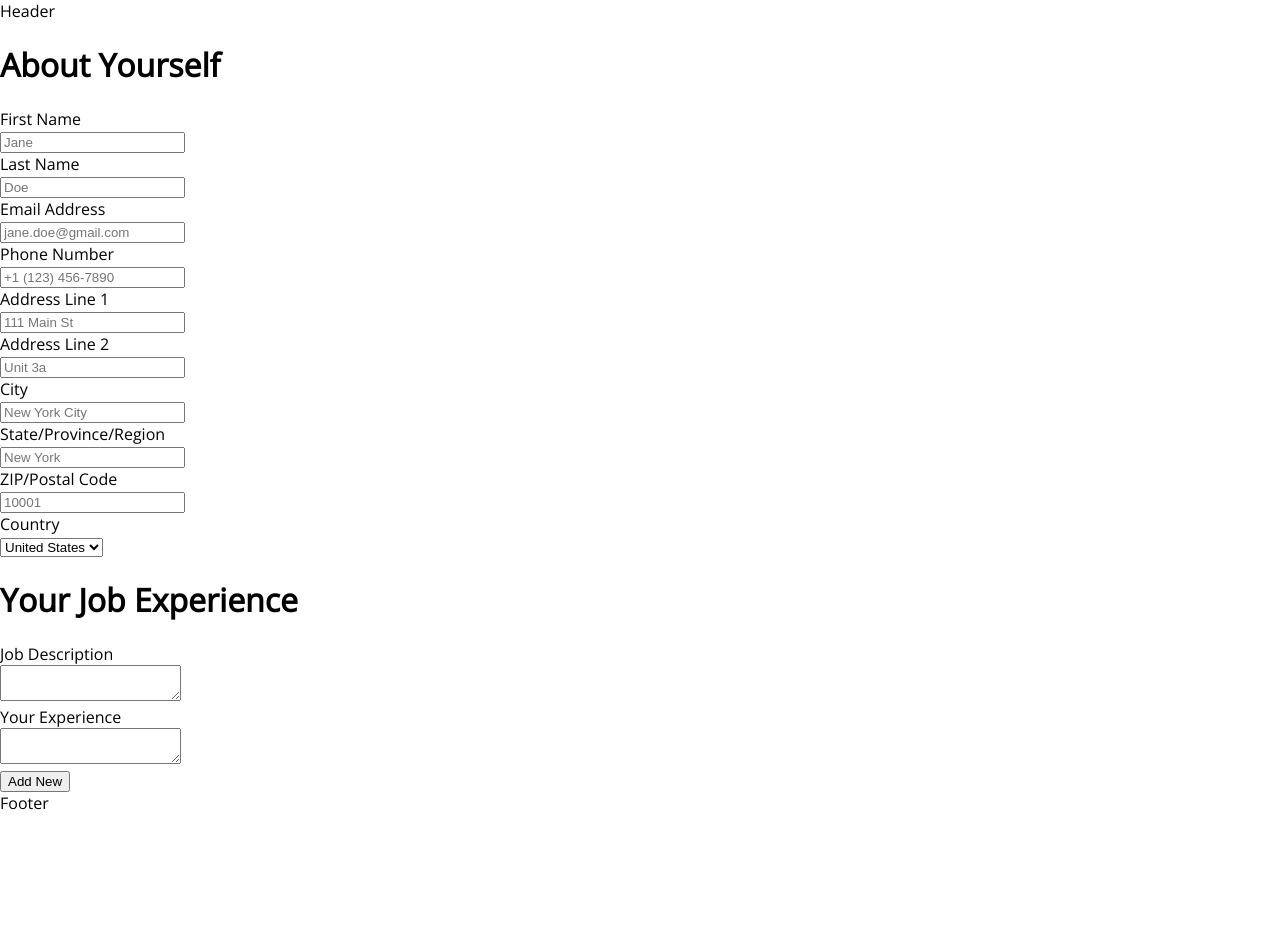
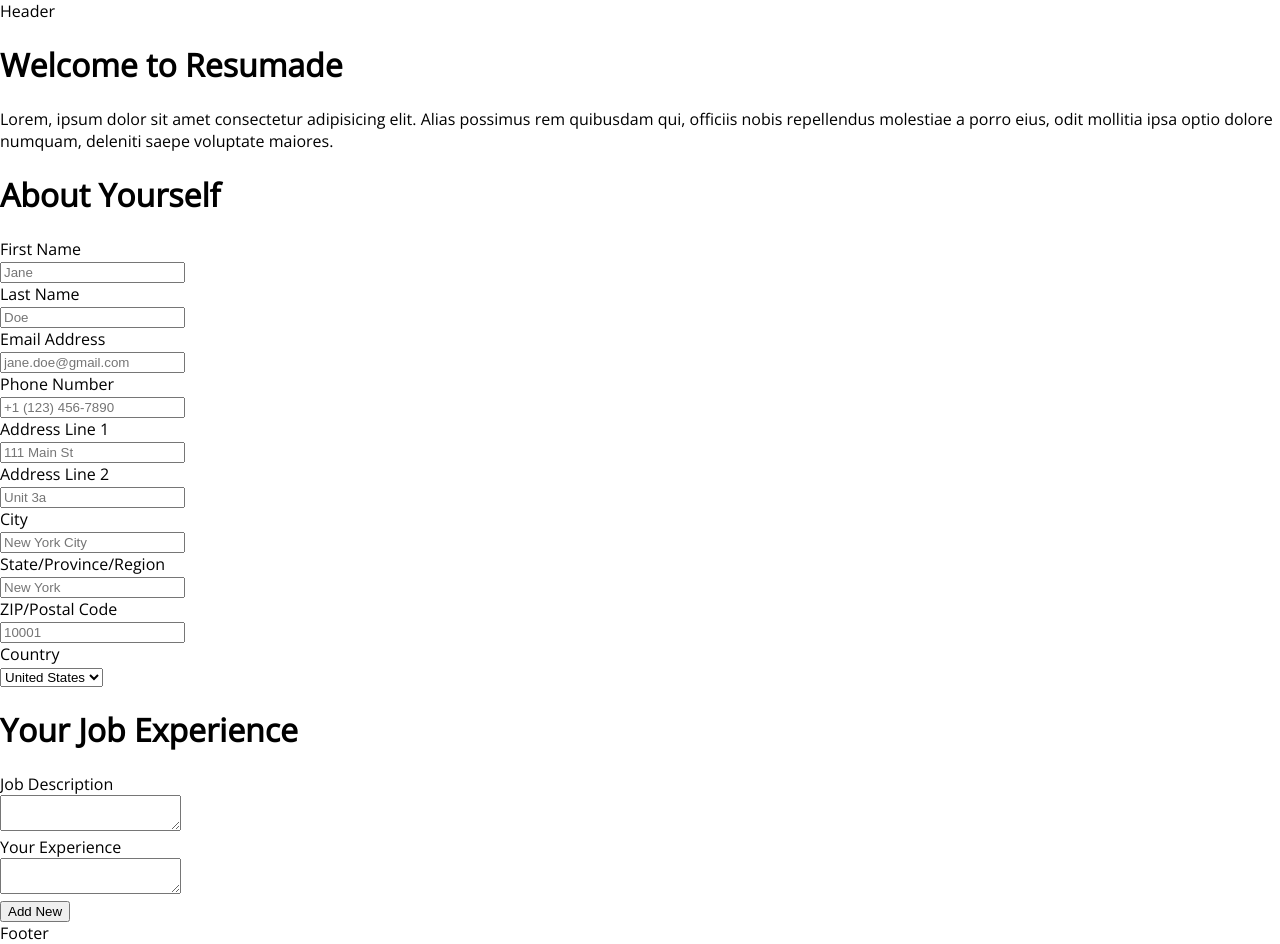
Before and after one commit to shichunyu/resumade-react, a React (Create React App) app: page / in a window 1280 px wide. Before the commit the page ends 814 px from the top, so only its background shows below. Built offline with nearby package versions, Linux system fonts and the light colour scheme.

Commit message:
added general layout ##3w9afp[closed]

```diff
--- a/src/components/App/App.js
+++ b/src/components/App/App.js
@@ -79,6 +79,11 @@ function App() {
 
   return (
    <div className="wrapper">
+    <div className="hero">
+      <h1>Welcome to Resumade</h1>
+      Lorem, ipsum dolor sit amet consectetur adipisicing elit. Alias possimus rem quibusdam qui, officiis nobis repellendus molestiae a porro eius, odit mollitia ipsa optio dolore numquam, deleniti saepe voluptate maiores.
+    </div>
+    <div className="form">
       <h1>About Yourself</h1>
       {
         staticFormState.map( (formItem, index) => (
@@ -113,6 +118,7 @@ function App() {
       }
 
       <button onClick={addNew}>Add New</button>
+    </div>
 
    </div>
   );
```
Lines whose indentation alone changed are shown as unchanged.
